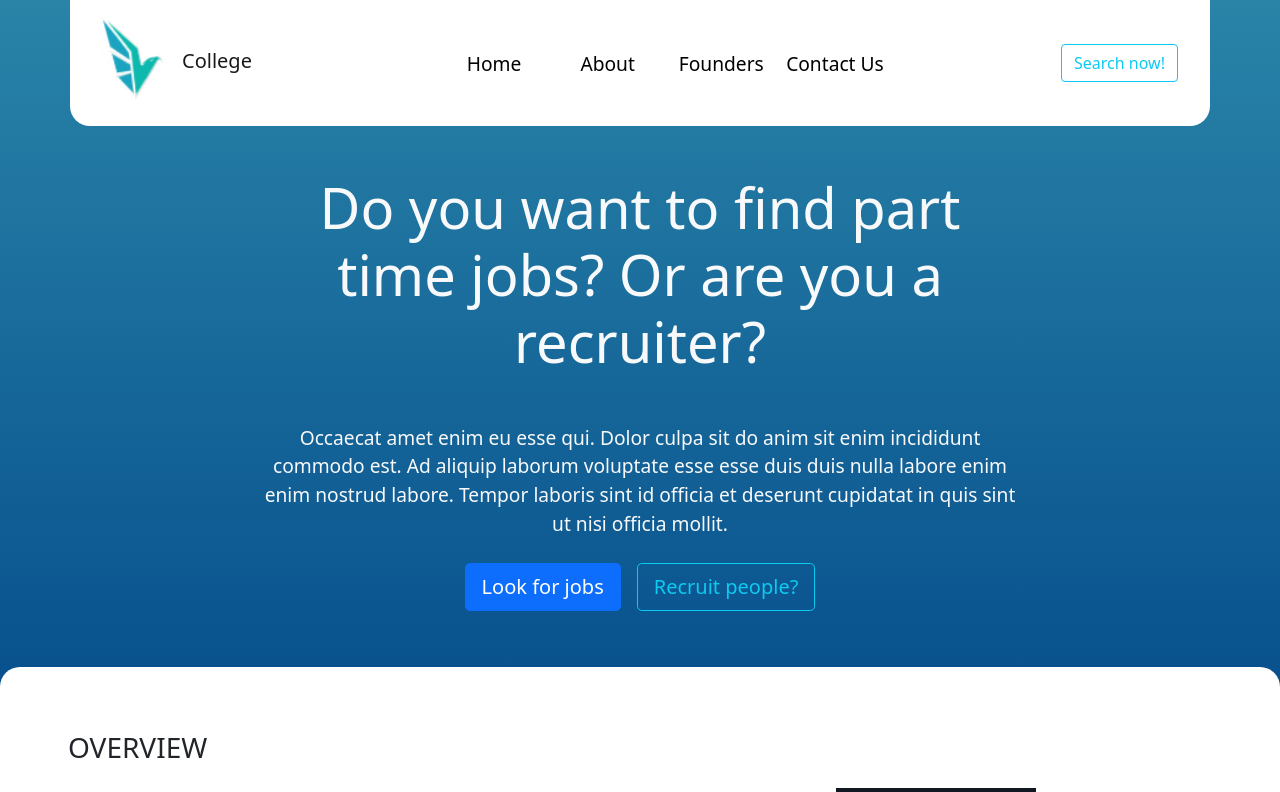
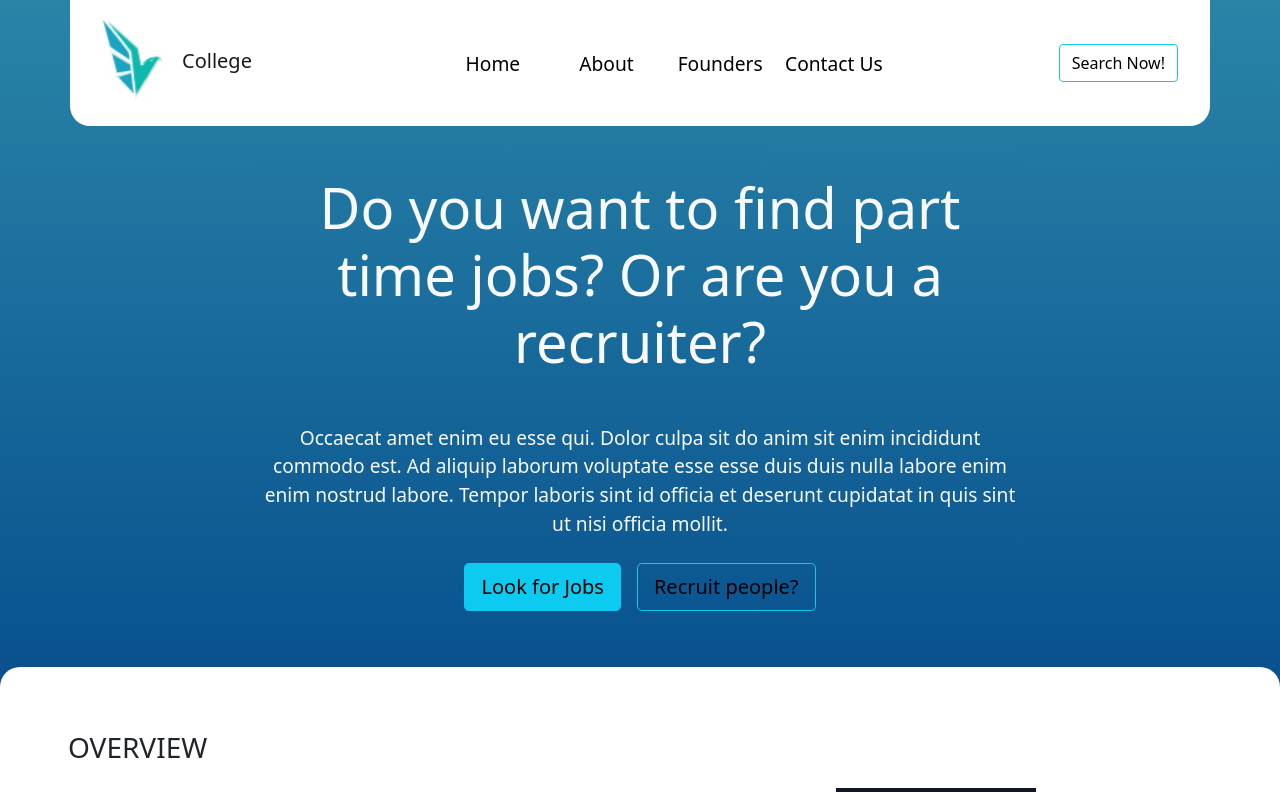
Before and after one commit to HackWat/campusworks, a React (Create React App) app: page / in a window 1280 px wide. Shown: the top 792 px of the page. Built offline with nearby package versions, Linux system fonts and the light colour scheme.

Commit message:
connecting components using Link

```diff
--- a/src/components/allpages/Navbar.js
+++ b/src/components/allpages/Navbar.js
@@ -1,5 +1,6 @@
 import React from "react";
 import "./styles.css";
+import { Link } from "react-router-dom";
 
 function Navbar() {
   return (
@@ -46,7 +47,7 @@ function Navbar() {
           </ul>
           <span className="navbar-btn">
             <button className="btn btn-outline-info">
-              Search now!
+              <Link to="/jobs">Search Now!</Link>
             </button>
           </span>
         </div>
--- a/src/components/homepage/Banner.js
+++ b/src/components/homepage/Banner.js
@@ -1,5 +1,6 @@
 import React from 'react'
 import './homepage.css'
+import { Link } from 'react-router-dom'
 
 function Banner() {
     return (
@@ -11,8 +12,12 @@ function Banner() {
                 <p className="desc">
                     Occaecat amet enim eu esse qui. Dolor culpa sit do anim sit enim incididunt commodo est. Ad aliquip laborum voluptate esse esse duis duis nulla labore enim enim nostrud labore. Tempor laboris sint id officia et deserunt cupidatat in quis sint ut nisi officia mollit.
                 </p>
-                <button className="btn btn-primary btn-lg mx-2 my-2">Look for jobs</button>
-                <button className="btn btn-outline-info btn-lg mx-2">Recruit people?</button>
+                <button className="btn btn-info btn-lg mx-2 my-2">
+                    <Link to ="/jobs">Look for Jobs</Link>
+                </button>
+                <button className="btn btn-outline-info btn-lg mx-2">
+                    <Link to ="/form">Recruit people?</Link>
+                </button>
             </div>
         </div>
     )
```
